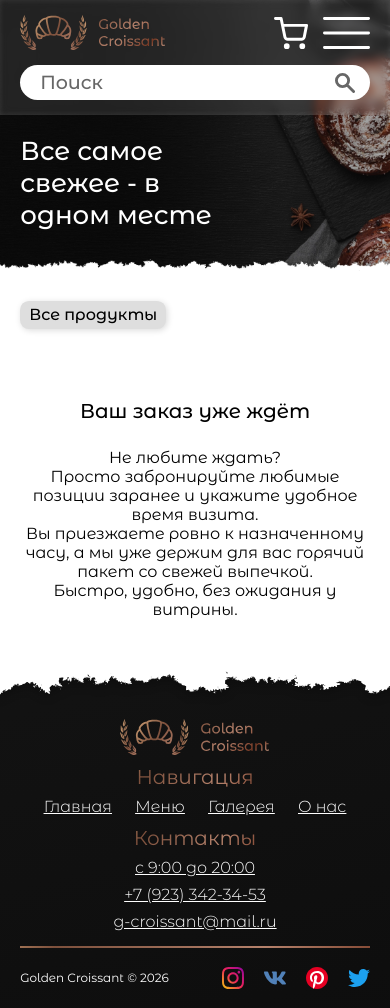
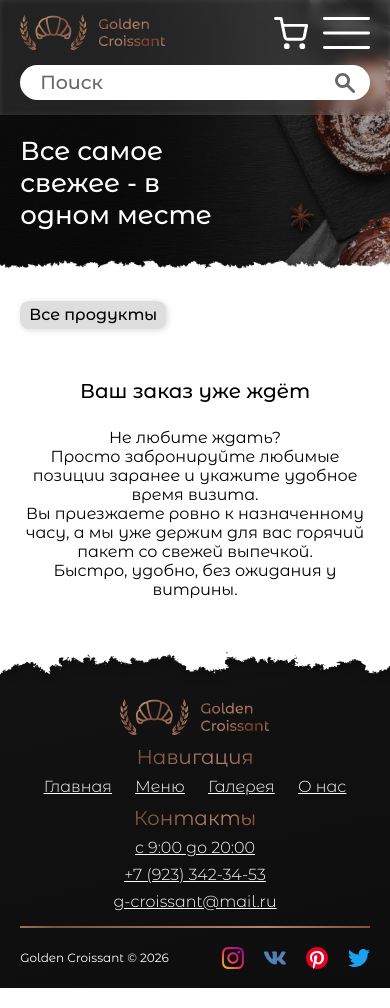
Before and after one commit to oxidfoxx/io-bolzens, a PHP site: page /assets/pages/catalog.php in a window 390 px wide. Run offline with PHP 8.4, Linux system fonts and the light colour scheme; data that the repository does not hold is empty; a stand-in replaces the project's code that opens the database connection; some libraries are stand-ins or nearby versions.

Commit message:
Updated styles

```diff
--- a/assets/css/main.css
+++ b/assets/css/main.css
@@ -1764,7 +1764,6 @@ button {
     display: flex;
     flex-direction: row;
     flex-wrap: nowrap;
-    align-items: center;
     width: 100%;
     border-radius: 0.83em;
     background-color: #FFFFFF;
@@ -3536,6 +3535,10 @@ button {
         font-size: 16px;
     }
 
+    .product-catalog {
+        gap: 50px;
+    }
+
     .product-catalog__category {
         gap: 25px;
     }
@@ -3789,6 +3792,7 @@ button {
 
     .order-list__modal-info-item {
         gap: 8px;
+        width: 100%;
     }
 }
 
```
